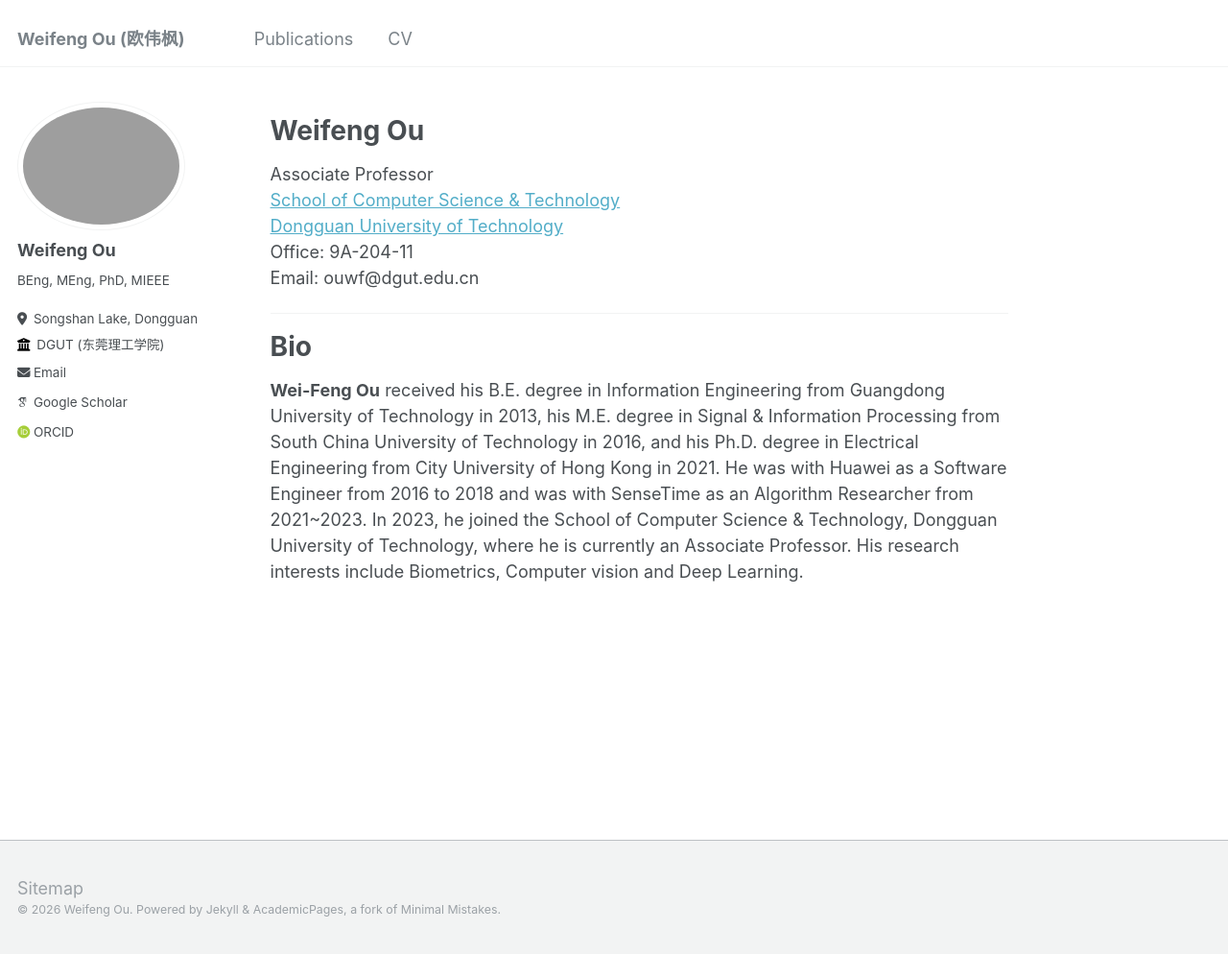
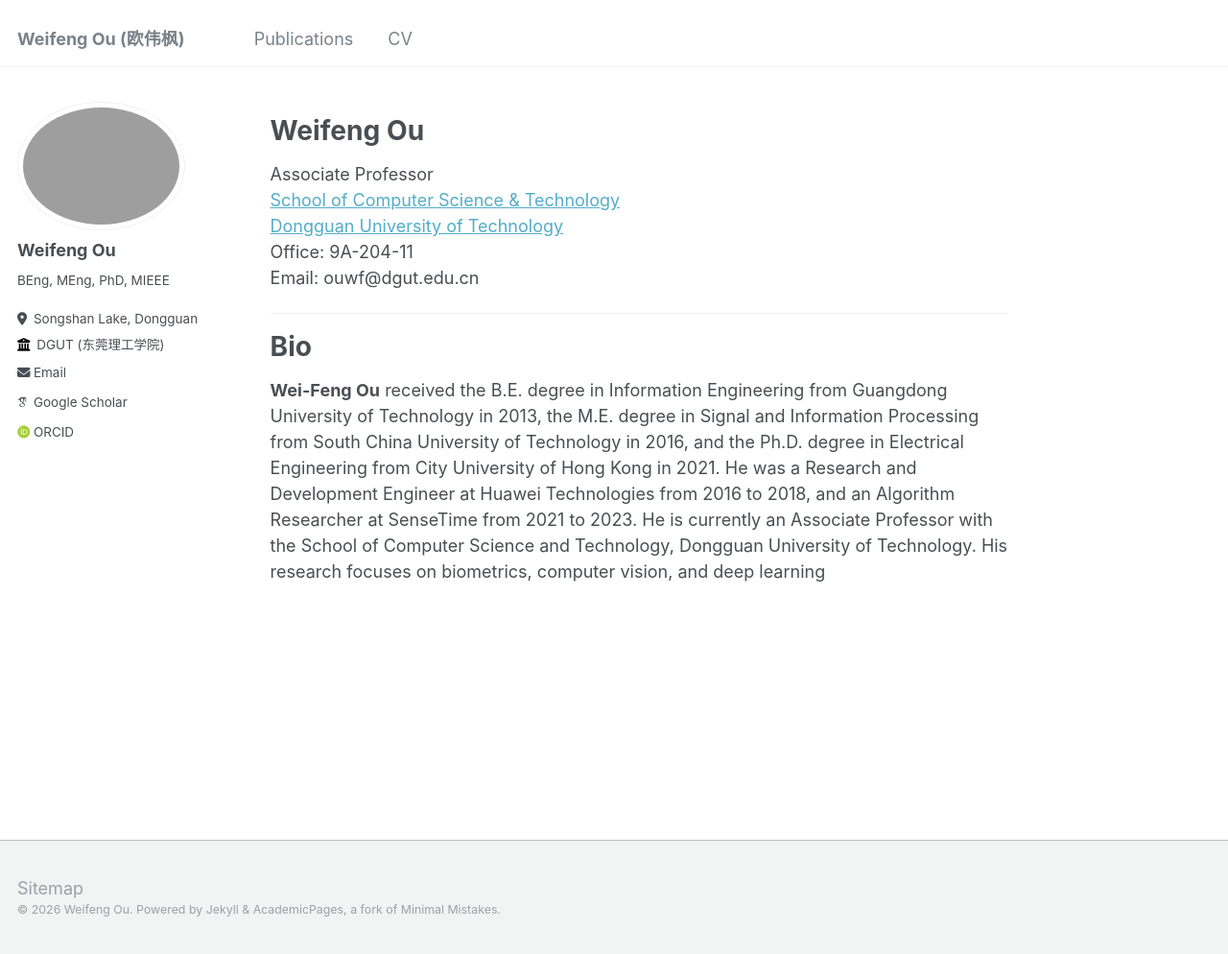
Before and after one commit to ouwf/ouwf.github.io, a Jekyll site: the page built from _pages/about.md, in a window 1280 px wide and 994 px high. Shown: the whole window at 96% size. Built offline with Jekyll 4.4.1, drawn with Linux system fonts in a browser that asks for light colours; some web fonts are replaced.

Commit message:
update bio

```diff
--- a/_pages/about.md
+++ b/_pages/about.md
@@ -16,4 +16,4 @@ Email: ouwf@dgut.edu.cn
 
 ---
 # Bio
-**Wei-Feng Ou** received his B.E. degree in Information Engineering from Guangdong University of Technology in 2013, his M.E. degree in Signal & Information Processing from South China University of Technology in 2016, and his Ph.D. degree in Electrical Engineering from City University of Hong Kong in 2021. He was with Huawei as a Software Engineer from 2016 to 2018 and was with SenseTime as an Algorithm Researcher from 2021~2023. In 2023, he joined the School of Computer Science & Technology, Dongguan University of Technology, where he is currently an Associate Professor. His research interests include Biometrics, Computer vision and Deep Learning.
+**Wei-Feng Ou** received the B.E. degree in Information Engineering from Guangdong University of Technology in 2013, the M.E. degree in Signal and Information Processing from South China University of Technology in 2016, and the Ph.D. degree in Electrical Engineering from City University of Hong Kong in 2021. He was a Research and Development Engineer at Huawei Technologies from 2016 to 2018, and an Algorithm Researcher at SenseTime from 2021 to 2023. He is currently an Associate Professor with the School of Computer Science and Technology, Dongguan University of Technology. His research focuses on biometrics, computer vision, and deep learning
```
